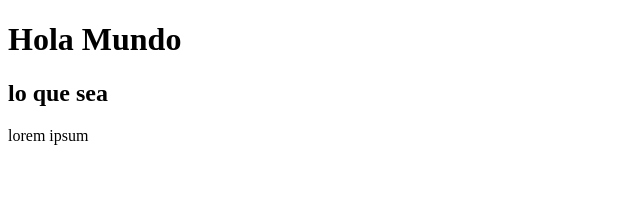
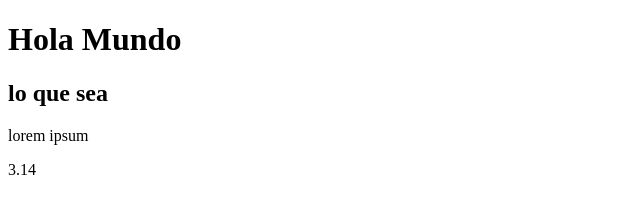
Before and after one commit to Kinazer/myfirstrepo, a plain HTML site: page index.html in a window 1280 px wide. Shown: the full height of the page, 0-640 px from the left. Drawn offline with Linux system fonts and the light colour scheme.

Commit message:
Mi tercer commit

```diff
--- a/index.html
+++ b/index.html
@@ -10,5 +10,7 @@
     <h1>Hola Mundo</h1>
     <h2>lo que sea</h2>
     <p>lorem ipsum</p>
+
+    <p>3.14</p>
 </body>
 </html>
```
